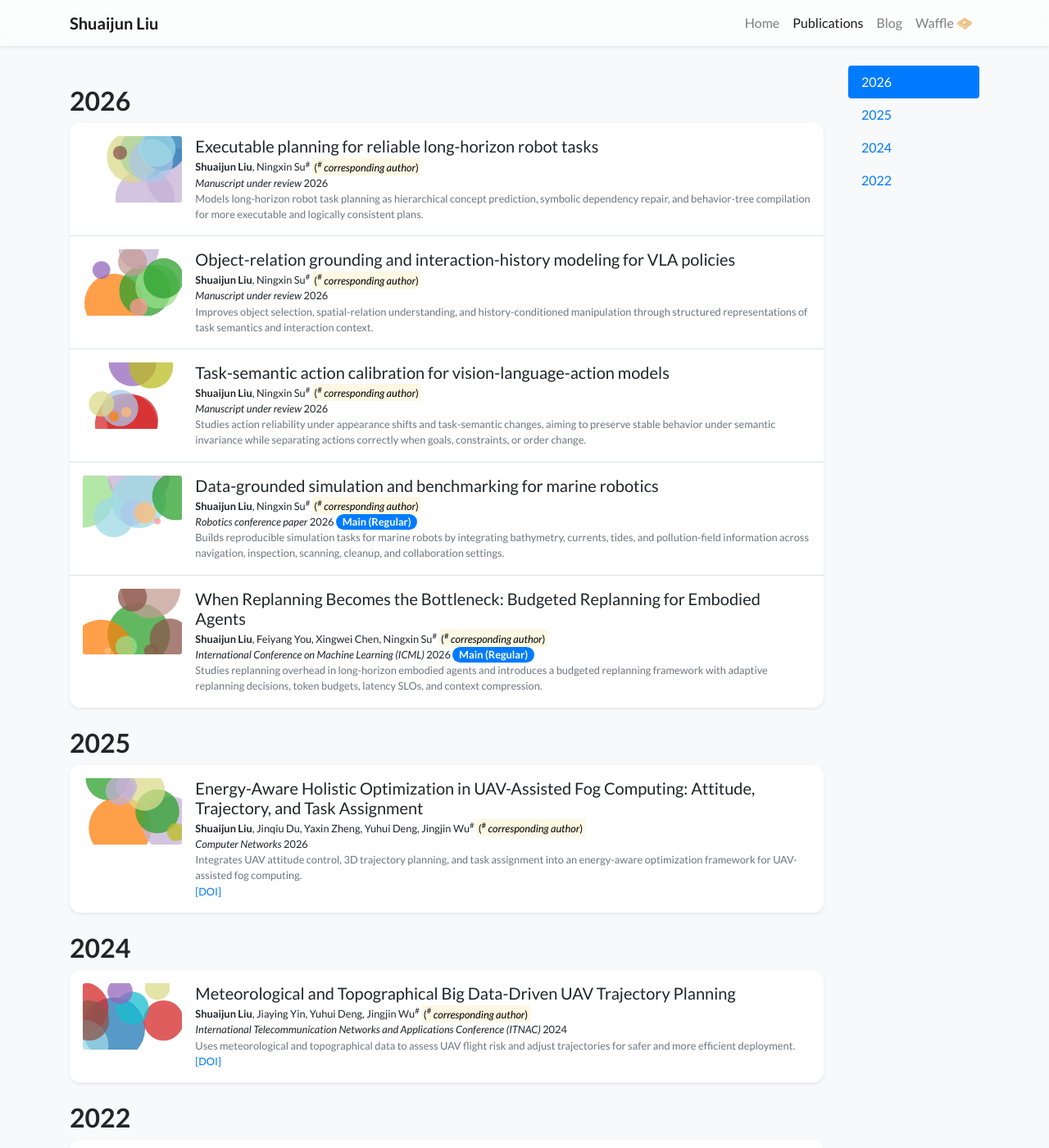
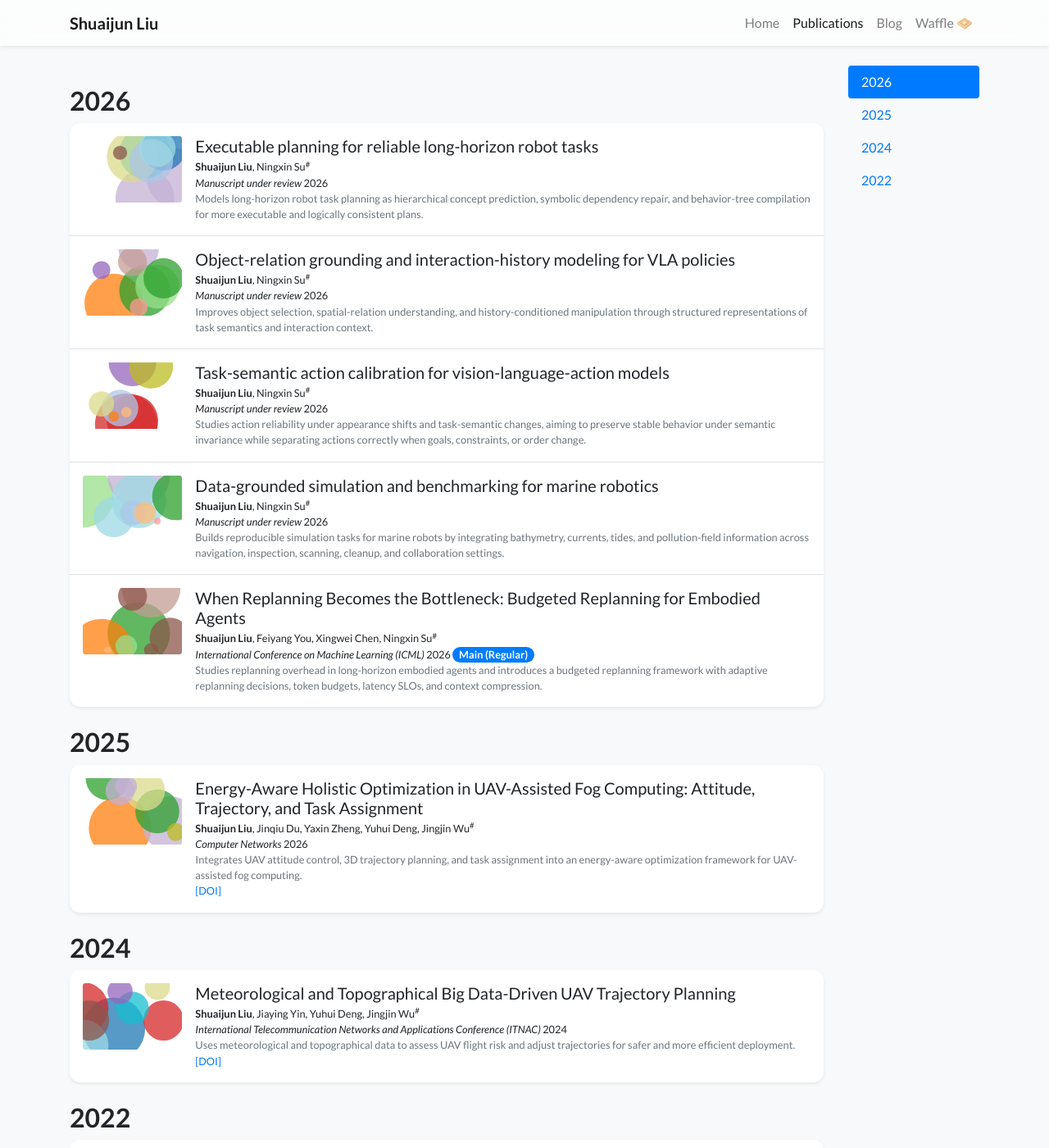
Before and after one commit to Shuaijun-LIU/Shuaijun-LIU.github.io, a Jekyll site: the page built from publications.html, in a window 1280 px wide and 1400 px high. Shown: the whole window at 82% size. Built offline with Jekyll 4.4.1, drawn with Linux system fonts in a browser that asks for light colours; nearby versions of some CDN libraries; a style sheet for code colours, icons or effects is not loaded; some of the changed text lies outside the part shown.

Commit message:
refactor(site): adjust author notes and publication status

```diff
--- a/_data/profile.yml
+++ b/_data/profile.yml
@@ -40,7 +40,7 @@ education:
   date: Sep. 2023 - May 2025
 - name: Hong Kong Baptist University
   logo: /assets/images/badges/hkbu-logo-mini.png
-  logo_width: 24px
+  logo_width: 22px
   color: "#004B8D"
   position: >-
     B.S. in Statistics and Data Science <br/>
--- a/_includes/widgets/author_list.html
+++ b/_includes/widgets/author_list.html
@@ -47,14 +47,10 @@
 
 {%- endfor -%}
 
-{%- if has_eq_contrib or has_corresponding %}
+{%- if has_eq_contrib %}
 <mark>(
     {%- if has_eq_contrib -%}
         * <i> equal contribution</i>
     {%- endif -%}
-    {%- if has_corresponding -%}
-        {%- if has_eq_contrib -%}, {% endif -%}
-        <sup>#</sup> <i> corresponding author</i>
-    {%- endif -%}
 )</mark>
 {%- endif -%}
```
Also changed, not shown: _publications/2026/2026-marine-robotics.md (+2 -5 lines).
